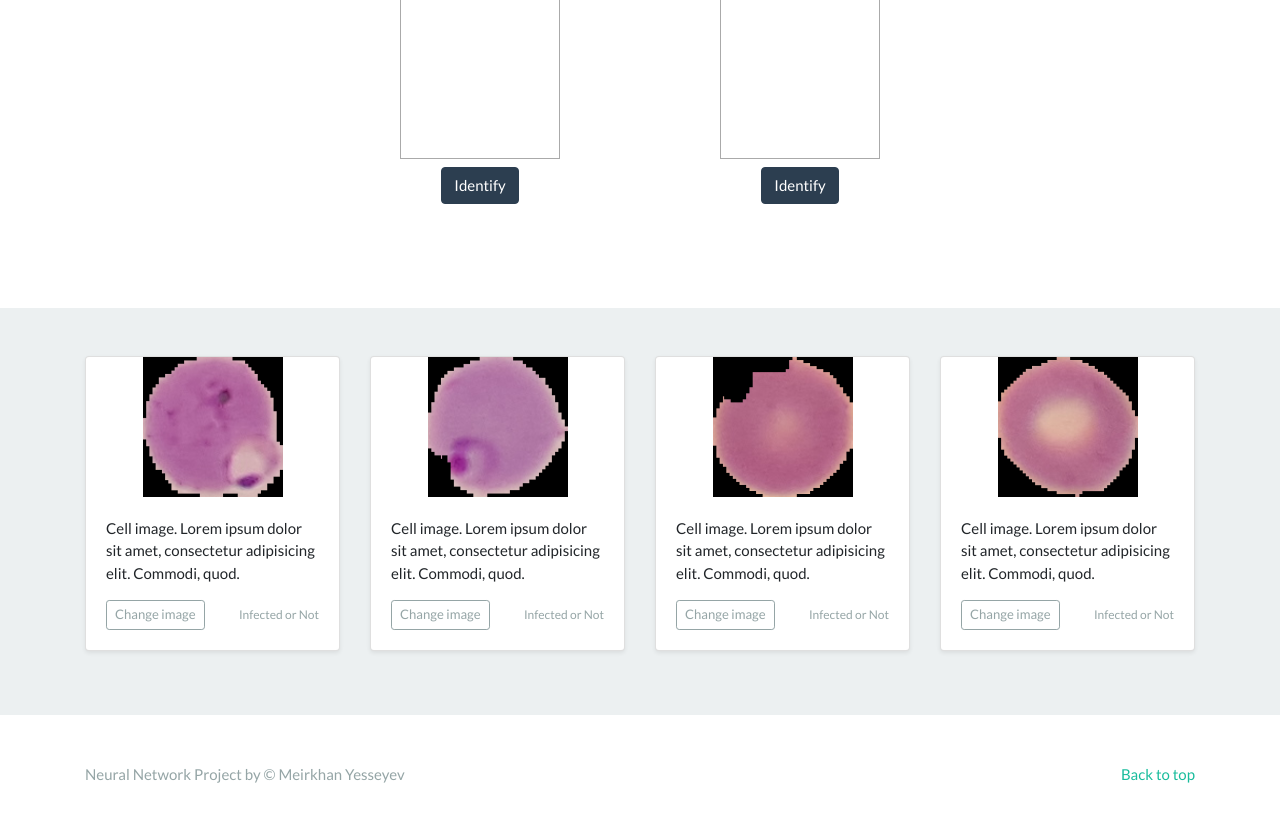
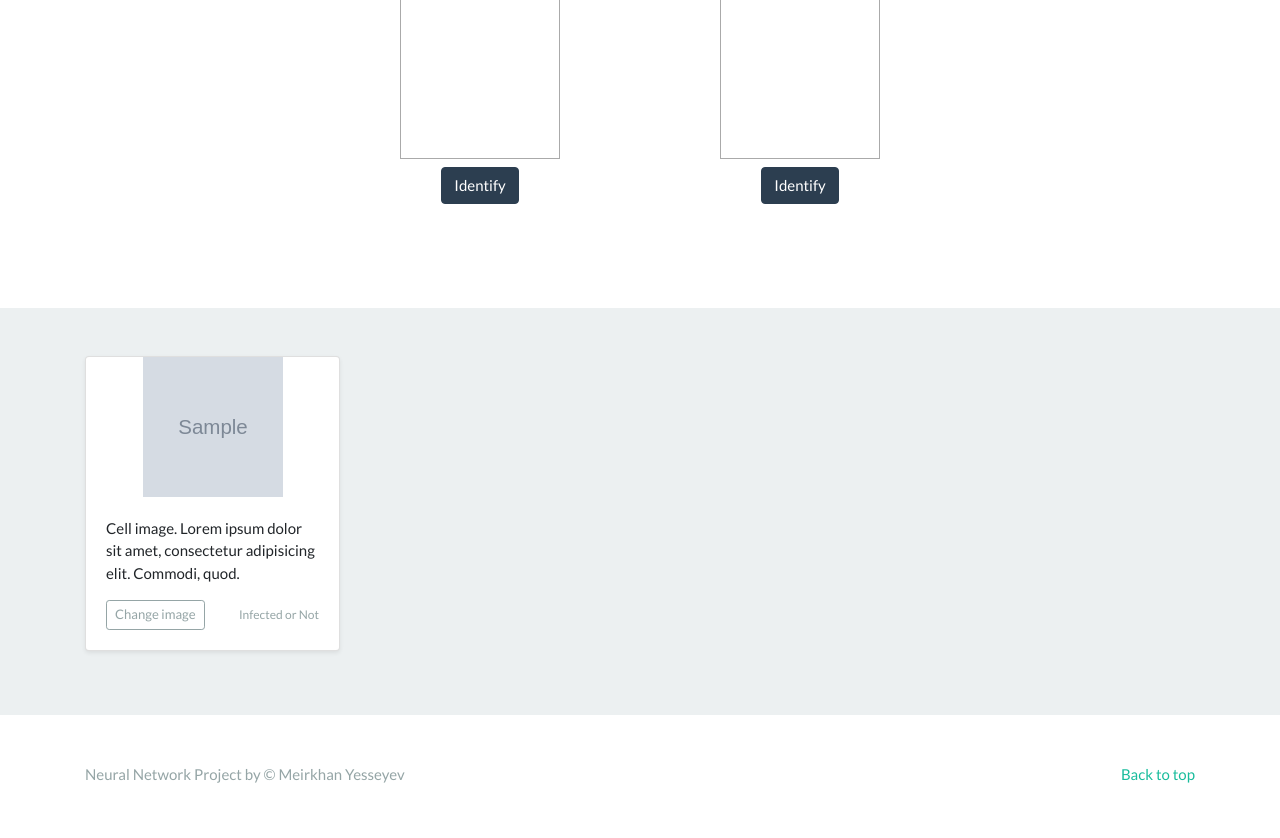
Before and after one commit to yesseyev/malaria_cnn_tf, a Flask app: template templates/index.html in a window 1280 px wide. Shown: the part 321-1159 px from the top of the page. Run offline with Flask 2, Linux system fonts and the light colour scheme; the template is opened without the code that fills it: most values are stand-ins (such as "Sample title", 1, 10 or a date in 2020); grey boxes marked "Sample" are stand-in pictures; parts of the project's set-up code (start-up, migrations or seed data) failed here and were passed over; some libraries are stand-ins or nearby versions.

Commit message:
dynamic images with python and script to change image were implemented

```diff
--- a/app.py
+++ b/app.py
@@ -6,6 +6,7 @@ import numpy as np
 import re
 import sys
 import os
+import random
 # sys.path.append(os.path.abspath('./model'))
 
 # from load import *
@@ -16,10 +17,24 @@ app = Flask(__name__)
 global model, graph
 # model, graph = init()
 
+global img_path, img_src_template
+img_path, img_src_template = './static/img/cells', '.%s/%s'
+
+
+@app.route('/change-image', methods=['POST'])
+def change():
+    img_files = os.listdir(img_path)
+    random_filename = img_files[int(random.random() * len(img_files))]
+
+    return img_src_template % (img_path, random_filename)
+
 
 @app.route('/')
 def index():
-    return render_template('index.html')
+    img_files = os.listdir(img_path)
+    random.shuffle(img_files)
+    images = [img_src_template % (img_path, filename) for filename in img_files[:4]]
+    return render_template('index.html', images=images)
 
 if __name__ == '__main__':
     port = int(os.environ.get('PORT', 5000))
--- a/static/js/script.js
+++ b/static/js/script.js
@@ -9,9 +9,23 @@ function drag(ev) {
 function drop(ev) {
     ev.preventDefault();
     var data = ev.dataTransfer.getData("text");
-  var copy = $('#' + data).clone();
+    var copy = $('#' + data).clone().removeAttr('id');
     var target = $(ev.target);
     var placeholder = target.hasClass('dropBox') ? target : target.parent('.dropBox');
     console.log(placeholder);
     placeholder.empty().append(copy);
 }
+
+function changeImage(target) {
+    console.log('image-change');
+    var parent = $(target).parents('div.card');
+    // console.log(parent, parent.parents('div.card'));
+    var targetImg = $(parent).find('img');
+    console.log(targetImg);
+
+    $.post('/change-image', function (img_src) {
+        console.log(img_src);
+
+        targetImg.attr('src', img_src);
+    });
+}
--- a/templates/index.html
+++ b/templates/index.html
@@ -48,64 +48,23 @@
     <div class="album py-5 bg-light">
         <div class="container">
             <div class="row">
-                <!-- TODO: dynamic images fetching -->
+                {% for img_src in images %}
                     <div class="col-md-3">
-                    <div class="card mb-3 shadow-sm">
-                        <img id="drag1" class="img-cell" src="../static/img/parat_1.png" draggable="true" ondragstart="drag(event)" width="140" height="140">
+                        <div class="card mb-3 shadow-sm card-cell">
+                            <img id="drag{{ loop.index }}" class="img-cell" src="{{ img_src }}" draggable="true" ondragstart="drag(event)" width="140" height="140">
                             <div class="card-body">
                                 <p class="card-text">Cell image. Lorem ipsum dolor sit amet, consectetur adipisicing elit. Commodi, quod.</p>
                                 <div class="d-flex justify-content-between align-items-center">
                                     <div class="btn-group">
                                         <!-- TODO: write script to change image and text -->
-                                    <button type="button" class="btn btn-sm btn-outline-secondary">Change image</button>
+                                        <button type="button" class="btn btn-sm btn-outline-secondary" onclick="changeImage(this)">Change image</button>
                                     </div>
-                                <small class="text-muted">Infected or Not</small>
+                                    <small class="text-muted diagnose">Infected or Not</small>
                                 </div>
                             </div>
                         </div>
                     </div>
-                <div class="col-md-3">
-                    <div class="card mb-3 shadow-sm">
-                        <img id="drag2" class="img-cell" src="../static/img/parat_2.png" draggable="true" ondragstart="drag(event)" width="140" height="140">
-                        <div class="card-body">
-                            <p class="card-text">Cell image. Lorem ipsum dolor sit amet, consectetur adipisicing elit. Commodi, quod.</p>
-                            <div class="d-flex justify-content-between align-items-center">
-                                <div class="btn-group">
-                                    <button type="button" class="btn btn-sm btn-outline-secondary">Change image</button>
-                                </div>
-                                <small class="text-muted">Infected or Not</small>
-                            </div>
-                        </div>
-                    </div>
-                </div>
-                <div class="col-md-3">
-                    <div class="card mb-3 shadow-sm">
-                        <img id="drag3" class="img-cell" src="../static/img/unif_1.png" draggable="true" ondragstart="drag(event)" width="140" height="140">
-                        <div class="card-body">
-                            <p class="card-text">Cell image. Lorem ipsum dolor sit amet, consectetur adipisicing elit. Commodi, quod.</p>
-                            <div class="d-flex justify-content-between align-items-center">
-                                <div class="btn-group">
-                                    <button type="button" class="btn btn-sm btn-outline-secondary">Change image</button>
-                                </div>
-                                <small class="text-muted">Infected or Not</small>
-                            </div>
-                        </div>
-                    </div>
-                </div>
-                <div class="col-md-3">
-                    <div class="card mb-3 shadow-sm">
-                        <img id="drag4" class="img-cell" src="../static/img/unif_2.png" draggable="true" ondragstart="drag(event)" width="140" height="140">
-                        <div class="card-body">
-                            <p class="card-text">Cell image. Lorem ipsum dolor sit amet, consectetur adipisicing elit. Commodi, quod.</p>
-                            <div class="d-flex justify-content-between align-items-center">
-                                <div class="btn-group">
-                                    <button type="button" class="btn btn-sm btn-outline-secondary">Change image</button>
-                                </div>
-                                <small class="text-muted">Infected or Not</small>
-                            </div>
-                        </div>
-                    </div>
-                </div>
+                {% endfor %}
             </div>
         </div>
     </div>
```
Also changed, not shown: static/img/cells/parat_1.png (renamed from static/img/parat_1.png), static/img/cells/parat_2.png (renamed from static/img/parat_2.png), static/img/cells/parat_3.png (added), static/img/cells/unif_1.png (renamed from static/img/unif_1.png), static/img/cells/unif_2.png (renamed from static/img/unif_2.png). Lines whose indentation alone changed are shown as unchanged.
